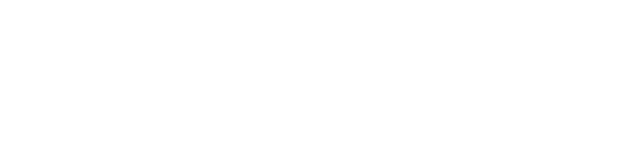
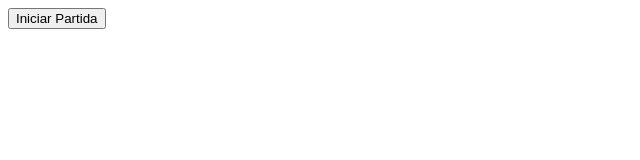
Before and after one commit to BilalElMoudden4/PescaMinas, a plain HTML site: page index.html in a window 1280 px wide. Shown: the whole page, without its empty margins (0-640 px from the left). Drawn offline with Linux system fonts and the light colour scheme.

Commit message:
Segundo commit

```diff
--- a/Script.js
+++ b/Script.js
@@ -0,0 +1,36 @@
+let numeroFilas = 0;
+let numeroColumnas = 0;
+
+function iniciarPartida(q) {
+
+    let preguntaFilas = parseInt(prompt("Introduce el número de filas"));
+    let preguntaColumnas = parseInt(prompt("Ahora introduce el número de columnas"));
+
+    if (preguntaFilas < 10) {
+        alert("El número mínimo para filas es 10");
+        numeroFilas = 10;
+        console.log(numeroFilas);
+    } else if (preguntaFilas > 30) {
+        alert("El número máximo para filas es 30");
+        numeroFilas = 30;
+        console.log(numeroFilas);
+    } else {
+        console.log(preguntaFilas);
+    }
+
+    if (preguntaColumnas < 10) {
+        alert("El número mínimo para columnas es 10");
+        numeroColumnas = 10;
+        console.log(numeroColumnas);
+    } else if (preguntaColumnas > 30) {
+        alert("El número máximo para columnas es 30");
+        numeroColumnas = 30;
+        console.log(numeroColumnas);
+    } else {
+        console.log(preguntaColumnas);
+    }
+}
+
+function crearTaulell() {
+
+}
--- a/index.html
+++ b/index.html
@@ -7,6 +7,6 @@
     <script src="Script.js"></script>
 </head>
 <body>
-
+    <button onclick="iniciarPartida()">Iniciar Partida</button>
 </body>
 </html>
```
